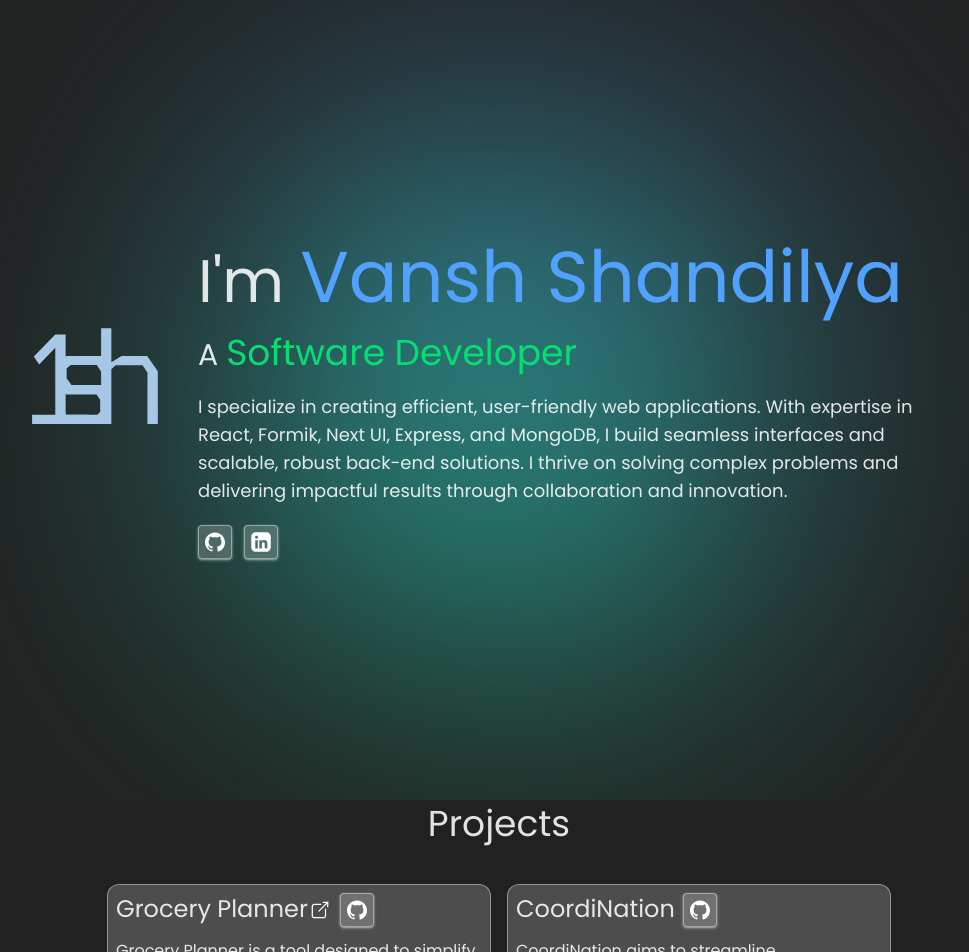
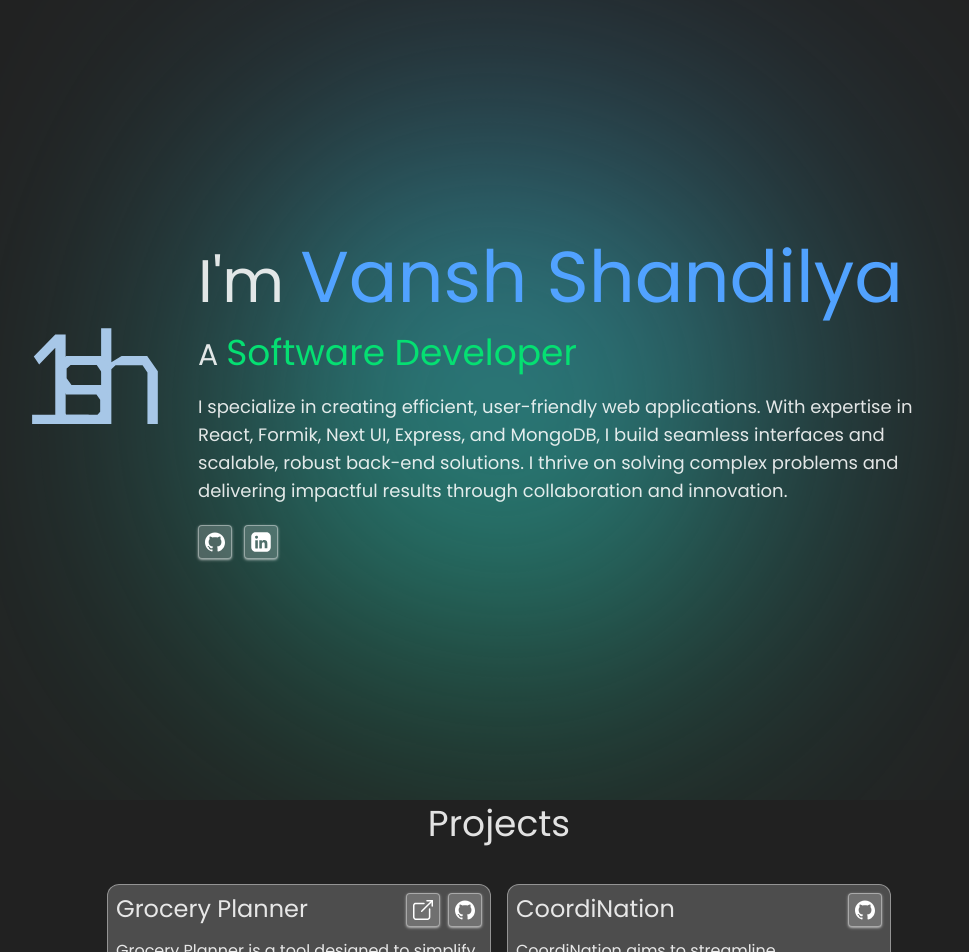
Before and after one commit to Van-sh/Van-sh.github.io, a React (Vite) app: page / in a window 1280 px wide. Shown: the top 952 px of the page, without its empty margins (141-1110 px from the left). Built offline with nearby package versions, Linux system fonts and the light colour scheme.

Commit message:
Project styling

```diff
--- a/src/components/LinkButton.tsx
+++ b/src/components/LinkButton.tsx
@@ -5,7 +5,7 @@ type LinkButtonProps = { src: ReactNode; href: string };
 function LinkButton({ src, href }: LinkButtonProps) {
    return (
       <a
-         className="flex aspect-square p-1 bg-white/20 border border-white/40 rounded-sm shadow-white/50 shadow cursor-pointer duration-200 hover:bg-white/30 hover:rounded-md hover:scale-[115%] hover:shadow-md active:scale-95 active:shadow"
+         className="flex aspect-square h-min p-1 bg-white/20 border border-white/40 rounded-sm shadow-white/50 shadow cursor-pointer duration-200 hover:bg-white/30 hover:rounded-md hover:scale-[115%] hover:shadow-md active:scale-95 active:shadow"
          href={href}
          target="_blank"
       >
--- a/src/components/Projects/Card.tsx
+++ b/src/components/Projects/Card.tsx
@@ -10,17 +10,13 @@ type CardProps = {
 function Card({ project }: CardProps) {
    return (
       <div className="min-w-xs max-w-sm flex flex-col gap-3 justify-start items-center p-2 bg-white/20 border border-white/40 rounded-xl">
-         <span className="flex gap-2 self-start">
-            {project.link ? (
-               <a className="text-2xl hover:underline underline-offset-4" href={project.link} target="_blank">
-                  {project.title}
-                  <ExternalLink className="inline" height={20} />
-               </a>
-            ) : (
-               <h3 className="text-2xl">{project.title}</h3>
-            )}{" "}
-            <LinkButton src={<Github />} href={project.github} />
-         </span>
+         <div className="w-full flex gap-2 self-start justify-between">
+            <h3 className="text-2xl">{project.title}</h3>
+            <div className="flex gap-2">
+               {project.link && <LinkButton src={<ExternalLink />} href={project.link} />}
+               <LinkButton src={<Github />} href={project.github} />
+            </div>
+         </div>
          <p className="text-left">{project.description}</p>
          <ul className="flex flex-wrap gap-2 justify-center">
             {project.stack.map((tech, index) => (
```
